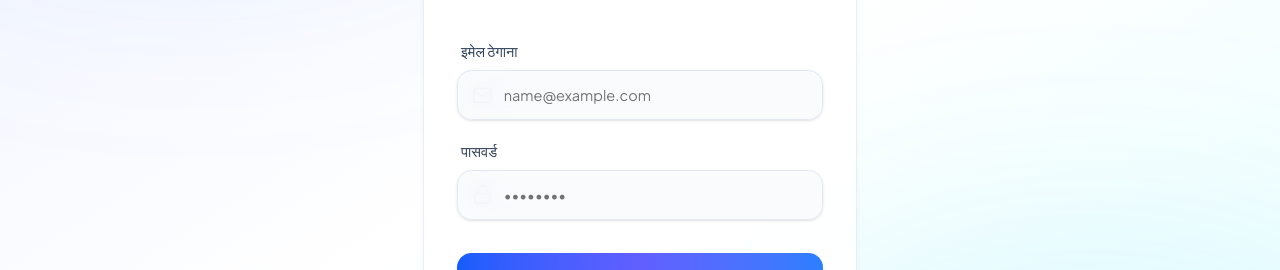
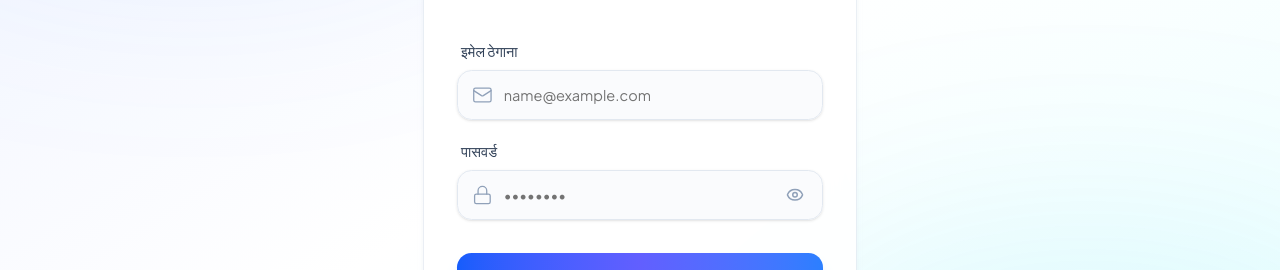
Before and after one commit to gurungbishow/rent-bill-collection, a Next.js app in the folder frontend/: page / in a window 1280 px wide. Shown: the part 309-579 px from the top of the page. Built offline with nearby package versions, Linux system fonts and the light colour scheme.

Commit message:
Add input icons and show/hide password toggle to login page

```diff
--- a/frontend/src/app/page.tsx
+++ b/frontend/src/app/page.tsx
@@ -8,14 +8,14 @@ import { Card, CardHeader, CardTitle, CardDescription, CardContent, CardFooter }
 import { Label } from '@/components/ui/label';
 import { Input } from '@/components/ui/input';
 import { Button } from '@/components/ui/button';
-import { Building, ArrowRight, Mail, Lock } from 'lucide-react';
+import { Building, ArrowRight, Mail, Lock, Eye, EyeOff } from 'lucide-react';
 import { motion } from 'framer-motion';
 import { ThemeToggle } from '@/components/ThemeToggle';
 import { LanguageToggle } from '@/components/LanguageToggle';
 import { useLanguage } from '@/context/LanguageContext';
 
 import { useRouter } from 'next/navigation';
-import { useEffect } from 'react';
+import { useEffect, useState } from 'react';
 
 const loginSchema = z.object({
   email: z.string().email({ message: 'Invalid email address' }),
@@ -28,6 +28,7 @@ export default function LoginPage() {
   const { login, isLoggingIn, user, isLoading } = useAuth();
   const { t } = useLanguage();
   const router = useRouter();
+  const [showPassword, setShowPassword] = useState(false);
 
   useEffect(() => {
     if (user && !isLoading) {
@@ -89,8 +90,7 @@ export default function LoginPage() {
             <form onSubmit={handleSubmit(onSubmit)} className="space-y-4 sm:space-y-5">
               <div className="space-y-1.5 sm:space-y-2 relative group">
                 <Label htmlFor="email" className="text-[13px] sm:text-sm text-slate-700 dark:text-slate-300 ml-1">{t.email_address || 'Email Address'}</Label>
-                <div className="relative">
-                  <Mail className="absolute left-3.5 top-3.5 h-[18px] w-[18px] sm:h-5 sm:w-5 text-slate-400 transition-colors group-focus-within:text-blue-500" strokeWidth={1.5} />
+                <div className="relative flex items-center">
                   <Input
                     id="email"
                     type="email"
@@ -98,6 +98,7 @@ export default function LoginPage() {
                     {...register('email')}
                     className={`pl-10 sm:pl-11 h-11 sm:h-12 text-[14px] sm:text-[15px] bg-slate-50/70 dark:bg-slate-950/70 border-slate-200 dark:border-slate-800/80 rounded-xl focus-visible:ring-blue-500 transition-all ${errors.email ? "border-red-500 focus-visible:ring-red-500" : ""}`}
                   />
+                  <Mail className="absolute left-3.5 top-1/2 -translate-y-1/2 h-[18px] w-[18px] sm:h-5 sm:w-5 text-slate-400 pointer-events-none transition-colors group-focus-within:text-blue-500 z-10" strokeWidth={1.5} />
                 </div>
                 {errors.email && <p className="text-[11px] sm:text-xs font-medium text-red-500 ml-1">{errors.email.message}</p>}
               </div>
@@ -106,15 +107,22 @@ export default function LoginPage() {
                 <div className="flex items-center justify-between ml-1">
                   <Label htmlFor="password" className="text-[13px] sm:text-sm text-slate-700 dark:text-slate-300">{t.password}</Label>
                 </div>
-                <div className="relative">
-                  <Lock className="absolute left-3.5 top-3.5 h-[18px] w-[18px] sm:h-5 sm:w-5 text-slate-400 transition-colors group-focus-within:text-blue-500" strokeWidth={1.5} />
+                <div className="relative flex items-center">
                   <Input
                     id="password"
-                    type="password"
+                    type={showPassword ? "text" : "password"}
                     placeholder="••••••••"
                     {...register('password')}
-                    className={`pl-10 sm:pl-11 h-11 sm:h-12 text-[14px] sm:text-[15px] bg-slate-50/70 dark:bg-slate-950/70 border-slate-200 dark:border-slate-800/80 rounded-xl focus-visible:ring-blue-500 transition-all ${errors.password ? "border-red-500 focus-visible:ring-red-500" : ""}`}
+                    className={`pl-10 sm:pl-11 pr-10 sm:pr-11 h-11 sm:h-12 text-[14px] sm:text-[15px] bg-slate-50/70 dark:bg-slate-950/70 border-slate-200 dark:border-slate-800/80 rounded-xl focus-visible:ring-blue-500 transition-all ${errors.password ? "border-red-500 focus-visible:ring-red-500" : ""}`}
                   />
+                  <Lock className="absolute left-3.5 top-1/2 -translate-y-1/2 h-[18px] w-[18px] sm:h-5 sm:w-5 text-slate-400 pointer-events-none transition-colors group-focus-within:text-blue-500 z-10" strokeWidth={1.5} />
+                  <button
+                    type="button"
+                    onClick={() => setShowPassword(!showPassword)}
+                    className="absolute right-3.5 top-1/2 -translate-y-1/2 z-10 text-slate-400 hover:text-slate-600 dark:hover:text-slate-200 transition-colors p-1 cursor-pointer"
+                  >
+                    {showPassword ? <EyeOff size={18} /> : <Eye size={18} />}
+                  </button>
                 </div>
                 {errors.password && <p className="text-[11px] sm:text-xs font-medium text-red-500 ml-1">{errors.password.message}</p>}
               </div>
```
